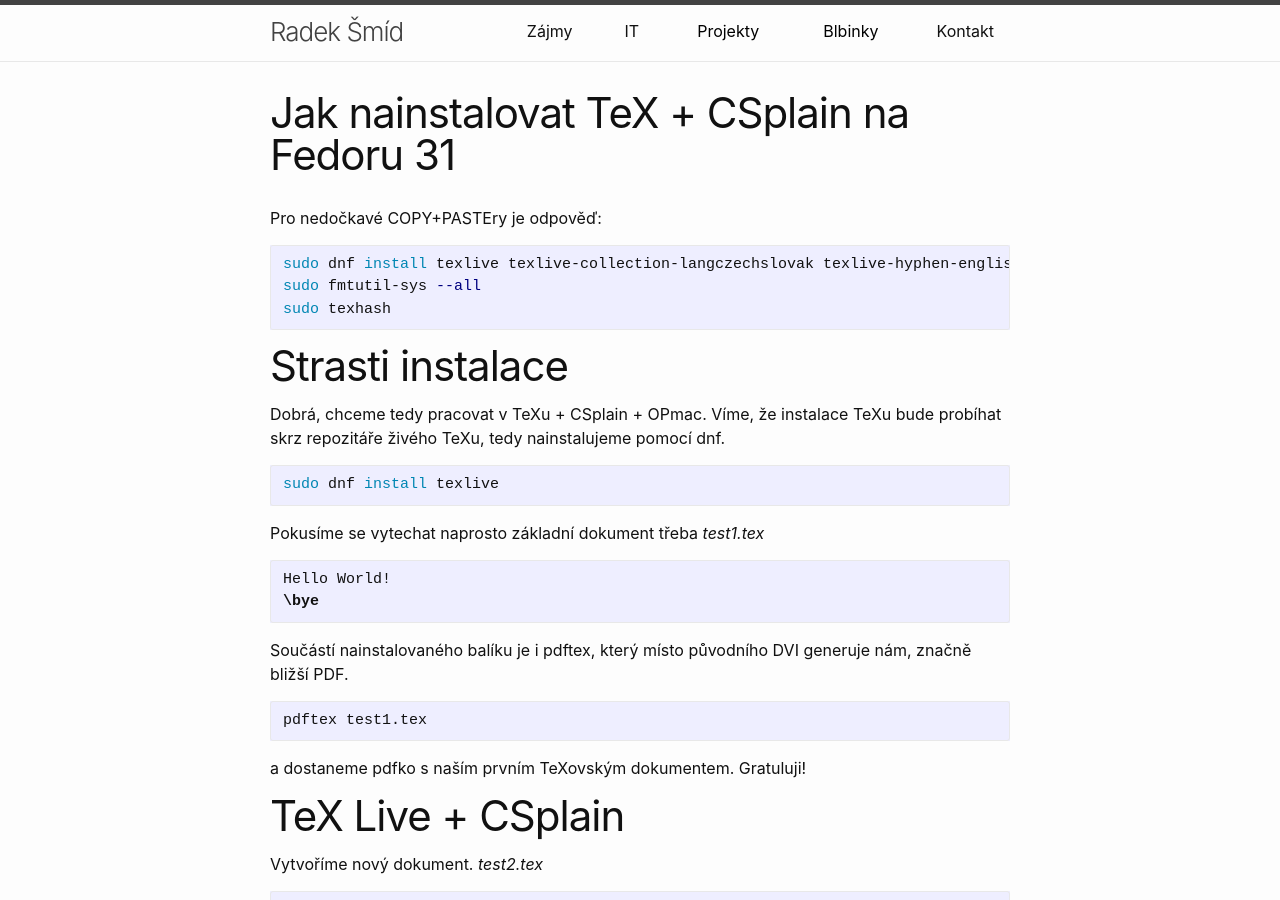
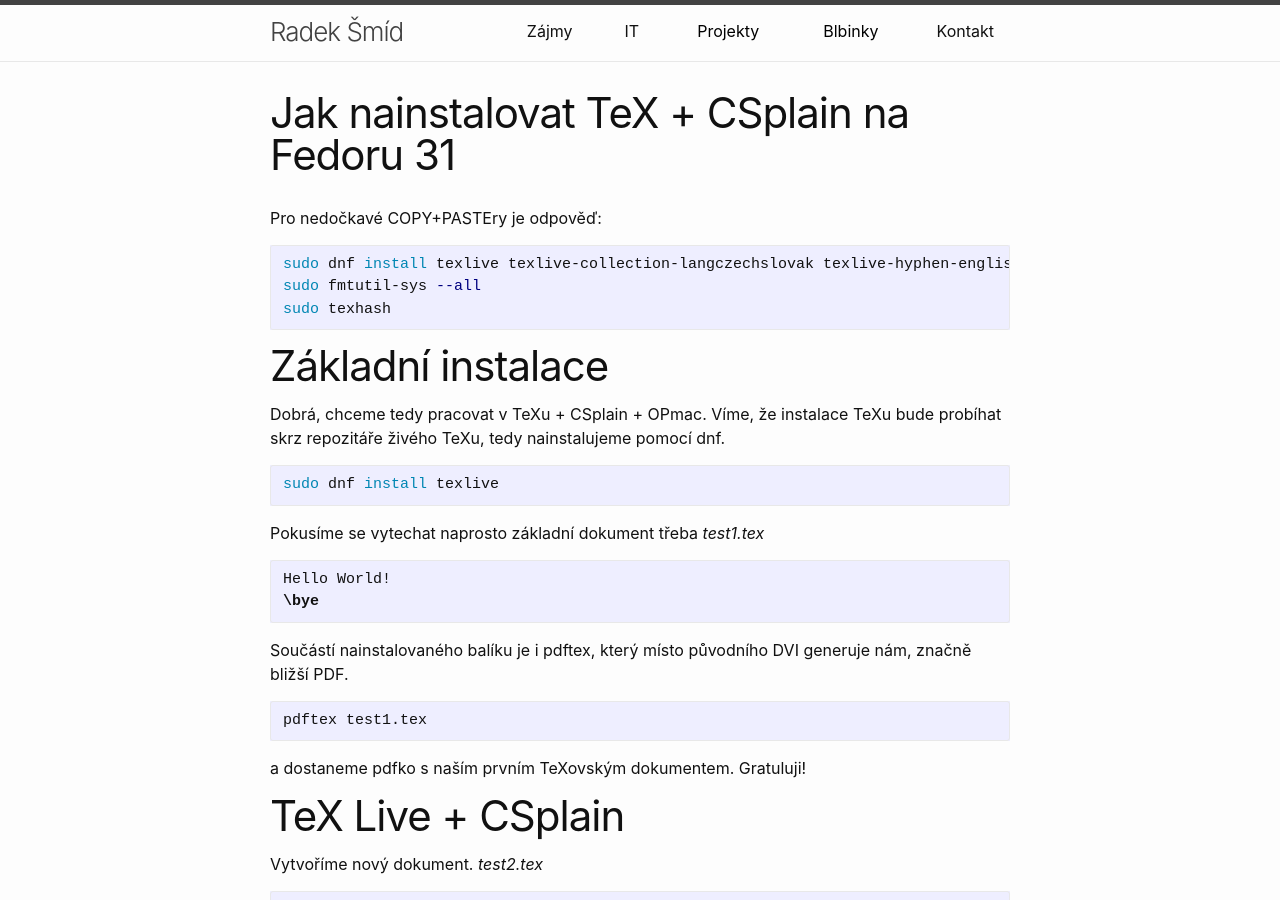
Before and after one commit to Smidra/rada.smid.io-site, a Jekyll site: the page built from blbinky/tex/tex.md, in a window 1280 px wide and 900 px high. Built offline with Jekyll 4.4.1, drawn with Linux system fonts in a browser that asks for light colours.

Commit message:
TeX instalace

````diff
--- a/blbinky/tex/tex.md
+++ b/blbinky/tex/tex.md
@@ -10,7 +10,7 @@ sudo fmtutil-sys --all
 sudo texhash
 ```
 
-# Strasti instalace
+# Základní instalace
 Dobrá, chceme tedy pracovat v TeXu + CSplain + OPmac.
 Víme, že instalace TeXu bude probíhat skrz repozitáře živého TeXu, tedy nainstalujeme pomocí dnf.
 ``` bash
````
